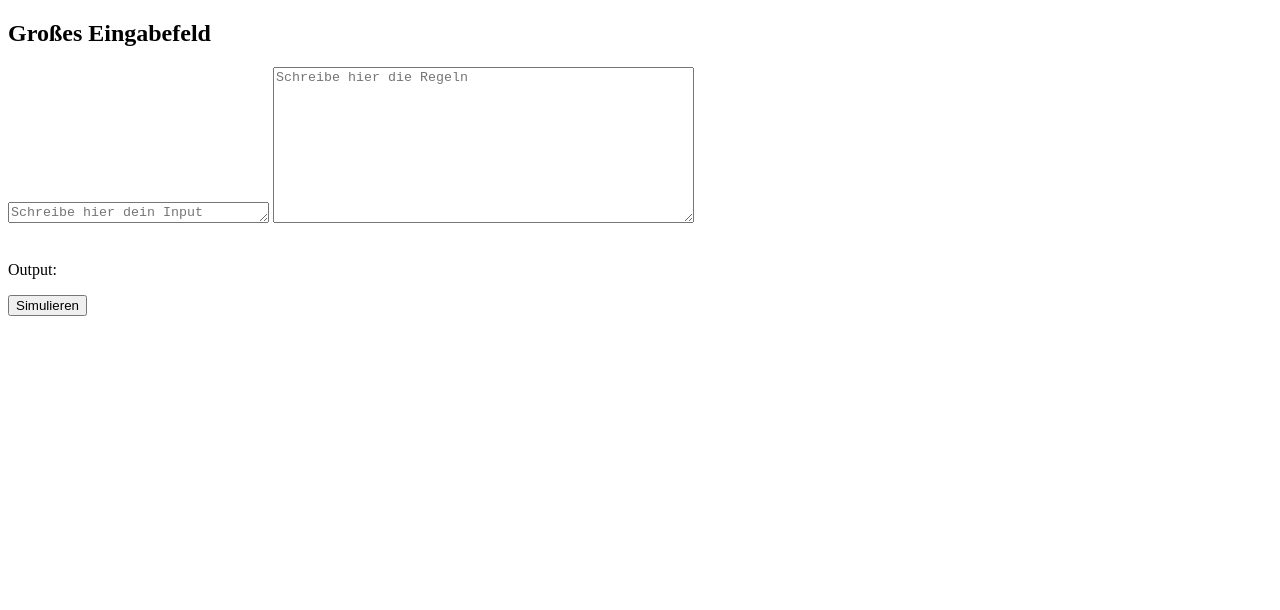
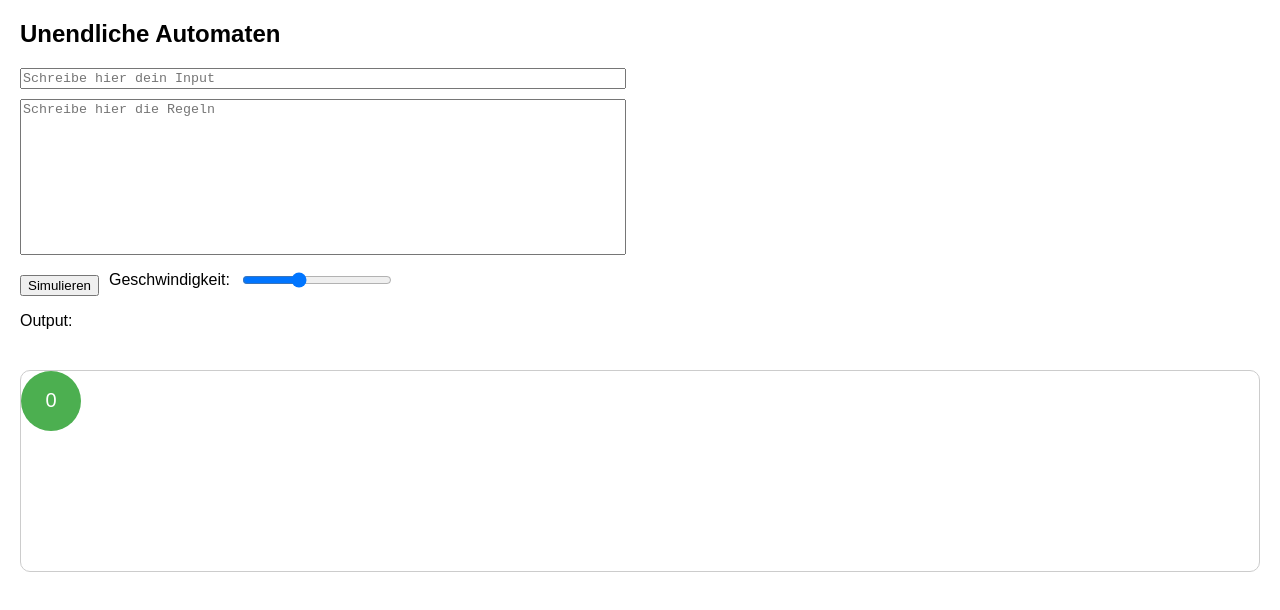
Before and after one commit to Koefte/unendlicheAutomaten, a plain HTML site: page index.html in a window 1280 px wide. Drawn offline with Linux system fonts and the light colour scheme.

Commit message:
Update index.html

```diff
--- a/index.html
+++ b/index.html
@@ -1,24 +1,90 @@
 <!DOCTYPE html>
 <html lang="de">
 <head>
-  <meta charset="UTF-8">
-  <title>Textfeld Beispiel</title>
+  <meta charset="UTF-8" />
+  <title>Unendliche Automaten</title>
+  <style>
+    body {
+      font-family: sans-serif;
+      margin: 20px;
+    }
+
+    textarea {
+      display: block;
+      margin-bottom: 10px;
+      width: 100%;
+      max-width: 600px;
+      resize: none;
+    }
+
+
+    #controls {
+      display: flex;
+      align-items: center;
+      gap: 10px;
+      margin-top: 10px;
+    }
+
+    #speedControl {
+      width: 150px;
+    }
+
+
+    #visualization {
+      position: relative;
+      margin-top: 40px;
+      height: 200px;
+      border: 1px solid #ccc;
+      border-radius: 10px;
+      overflow: hidden;
+    }
+
+    .state {
+      width: 60px;
+      height: 60px;
+      border-radius: 50%;
+      background: #4CAF50;
+      color: white;
+      display: flex;
+      align-items: center;
+      justify-content: center;
+      position: absolute;
+      font-size: 20px;
+      transition: all 0.5s ease;
+    }
+
+    svg {
+      position: absolute;
+      top: 0;
+      left: 0;
+      width: 100%;
+      height: 100%;
+      pointer-events: none;
+    }
+
+    #lesenBtn {
+      margin-top: 10px;
+    }
+  </style>
 </head>
 <body>
-  <h2>Großes Eingabefeld</h2>
+  <h2>Unendliche Automaten</h2>
 
-  <!-- Großes Eingabefeld -->
   <textarea id="input" rows="1" cols="30" placeholder="Schreibe hier dein Input"></textarea>
   <textarea id="rules" rows="10" cols="50" placeholder="Schreibe hier die Regeln"></textarea>
-  <br><br>
+
+ <div id="controls">
+    <button id="lesenBtn">Simulieren</button>
+    <label for="speedControl">Geschwindigkeit:</label>
+    <input type="range" id="speedControl" min="100" max="2000" value="800" step="100" />
+  </div>
   <p id="output">Output: </p>
 
-  <!-- Button -->
-  <button id="lesenBtn">Simulieren</button>
+  <div id="visualization">
+    <svg id="svgArrows"></svg>
+    <div id="stateCircle" class="state">0</div>
+  </div>
 
-  <!-- Container für Ausgabe -->
-
-  <!-- Kompilierter TypeScript Code -->
   <script src="main.js"></script>
 </body>
 </html>
```
